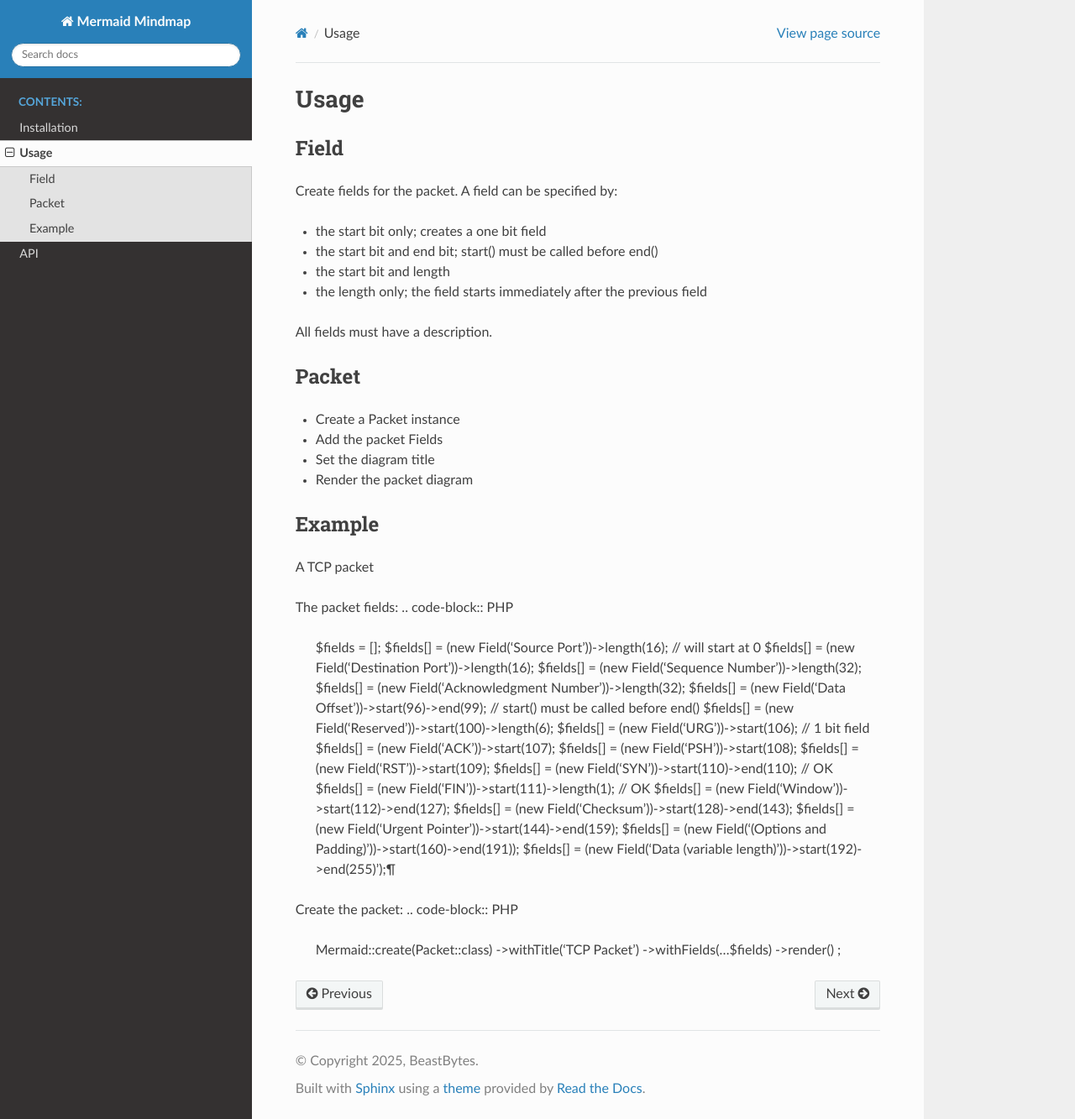
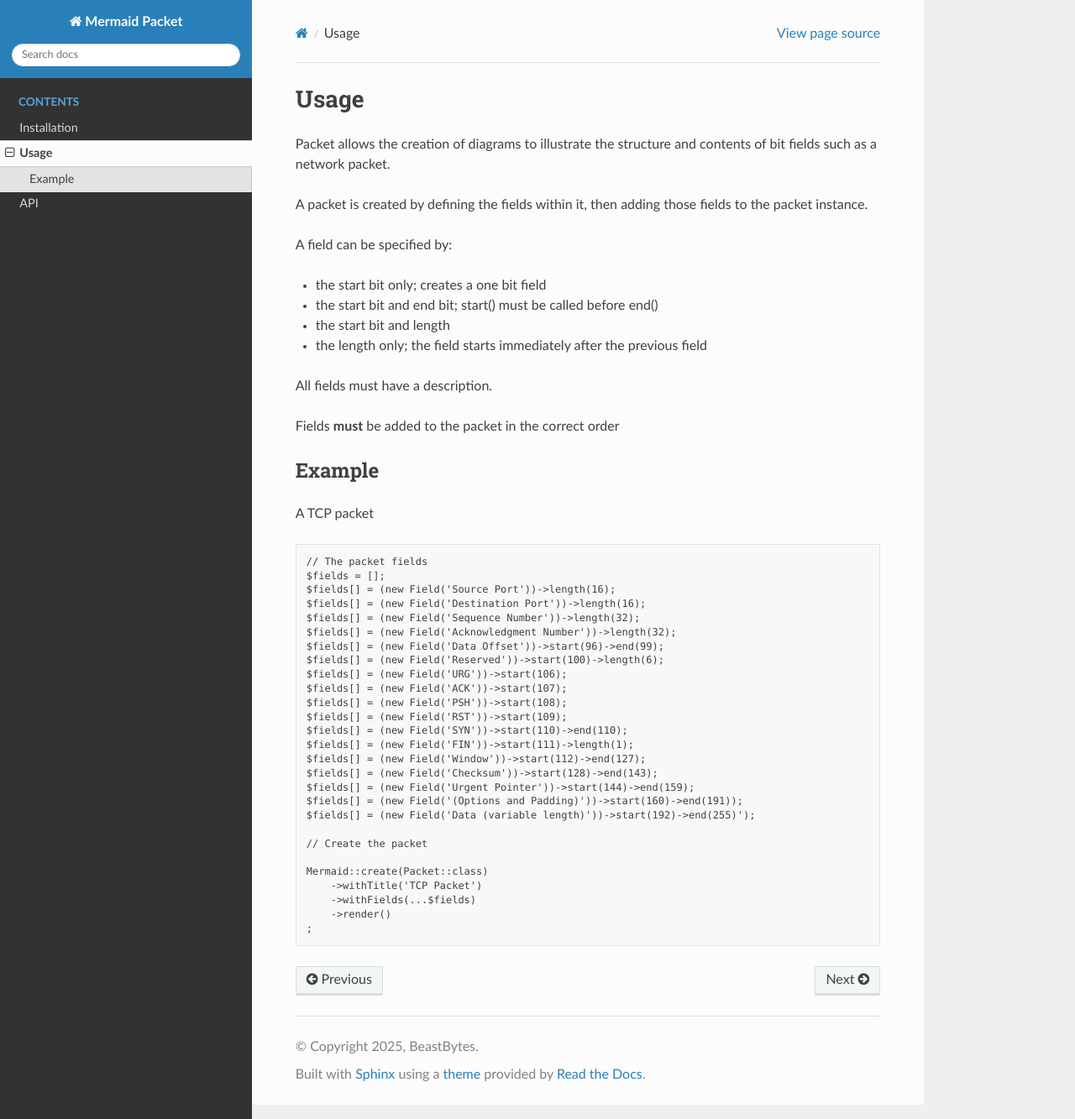
Before and after one commit to beastbytes/mermaid-packet, a Sphinx documentation site: the page built from docs/source/usage.rst, in a window 1280 px wide and 1333 px high. Shown: the whole window at 84% size. Built offline with Sphinx 7.4.7 and the Read the Docs theme 3.1.0, drawn with Linux system fonts in a browser that asks for light colours.

Commit message:
Update documentation

```diff
--- a/docs/requirements.txt
+++ b/docs/requirements.txt
@@ -1 +1,2 @@
-phpdomain
+sphinxcontrib.phpdomain
+sphinx-rtd-theme
--- a/docs/source/conf.py
+++ b/docs/source/conf.py
@@ -6,7 +6,7 @@
 # -- Project information -----------------------------------------------------
 # https://www.sphinx-doc.org/en/master/usage/configuration.html#project-information
 
-project = 'Mermaid Mindmap'
+project = 'Mermaid Packet'
 copyright = '2025, BeastBytes'
 author = 'BeastBytes'
 
@@ -26,3 +26,5 @@ exclude_patterns = []
 #html_theme = 'alabaster'
 html_theme = 'sphinx_rtd_theme'
 html_static_path = ['_static']
+html_css_files = ['css/theme.css']
+html_js_files = ['js/theme.js']
--- a/docs/source/field.rst
+++ b/docs/source/field.rst
@@ -1,5 +1,5 @@
 Field Class
-=============
+============
 
 .. php:class:: Field
 
--- a/docs/source/index.rst
+++ b/docs/source/index.rst
@@ -2,13 +2,13 @@
    sphinx-quickstart on Tue Dec 30 21:09:45 2025.
 
 Mermaid Packet
-===============
+==============
 
 Mermaid Packet allows creation of `Mermaid Packet diagrams <https://mermaid.js.org/syntax/packet.html>`__ in PHP.
 
 .. toctree::
    :maxdepth: 2
-   :caption: Contents:
+   :caption: Contents
 
    installation
    usage
--- a/docs/source/packet.rst
+++ b/docs/source/packet.rst
@@ -7,10 +7,10 @@ Packet Class
 
   .. php:method:: render(array $attributes)
 
-    Renders the Packet Mermaid code
+    Render the Mermaid code enclosed in a <pre> tag
 
     :param array $attributes: HTML attributes for the enclosing <pre> tag
-    :returns: The Packet Mermaid code
+    :returns: Mermaid code enclosed in a <pre> tag
     :rtype: string
 
   .. php:method:: addField(Field ...$field)
--- a/docs/source/usage.rst
+++ b/docs/source/usage.rst
@@ -1,9 +1,11 @@
 Usage
 =====
 
-Field
------
-Create fields for the packet. A field can be specified by:
+Packet allows the creation of diagrams to illustrate the structure and contents of bit fields such as a network packet.
+
+A packet is created by defining the fields within it, then adding those fields to the packet instance.
+
+A field can be specified by:
 
 * the start bit only; creates a one bit field
 * the start bit and end bit; start() must be called before end()
@@ -12,42 +14,41 @@ Create fields for the packet. A field can be specified by:
 
 All fields must have a description.
 
-Packet
-------
-* Create a Packet instance
-* Add the packet Fields
-* Set the diagram title
-* Render the packet diagram
+.. note::
+
+Fields **must** be added to the packet in the correct order
 
 Example
 -------
+
 A TCP packet
 
-The packet fields:
-.. code-block:: PHP
+.. code-block:: php
+
+    // The packet fields
     $fields = [];
-    $fields[] = (new Field('Source Port'))->length(16); // will start at 0
+    $fields[] = (new Field('Source Port'))->length(16);
     $fields[] = (new Field('Destination Port'))->length(16);
     $fields[] = (new Field('Sequence Number'))->length(32);
     $fields[] = (new Field('Acknowledgment Number'))->length(32);
-    $fields[] = (new Field('Data Offset'))->start(96)->end(99); // start() must be called before end()
+    $fields[] = (new Field('Data Offset'))->start(96)->end(99);
     $fields[] = (new Field('Reserved'))->start(100)->length(6);
-    $fields[] = (new Field('URG'))->start(106); // 1 bit field
+    $fields[] = (new Field('URG'))->start(106);
     $fields[] = (new Field('ACK'))->start(107);
     $fields[] = (new Field('PSH'))->start(108);
     $fields[] = (new Field('RST'))->start(109);
-    $fields[] = (new Field('SYN'))->start(110)->end(110); // OK
-    $fields[] = (new Field('FIN'))->start(111)->length(1); // OK
+    $fields[] = (new Field('SYN'))->start(110)->end(110);
+    $fields[] = (new Field('FIN'))->start(111)->length(1);
     $fields[] = (new Field('Window'))->start(112)->end(127);
     $fields[] = (new Field('Checksum'))->start(128)->end(143);
     $fields[] = (new Field('Urgent Pointer'))->start(144)->end(159);
     $fields[] = (new Field('(Options and Padding)'))->start(160)->end(191));
-    $fields[] = (new Field('Data (variable length)'))->start(192)->end(255)');¶
+    $fields[] = (new Field('Data (variable length)'))->start(192)->end(255)');
 
-Create the packet:
-.. code-block:: PHP
+    // Create the packet
+
     Mermaid::create(Packet::class)
-    ->withTitle('TCP Packet')
-    ->withFields(...$fields)
-    ->render()
+        ->withTitle('TCP Packet')
+        ->withFields(...$fields)
+        ->render()
     ;
```
Also changed, not shown: docs/source/mindmap.rst (deleted, +0 -30 lines).
